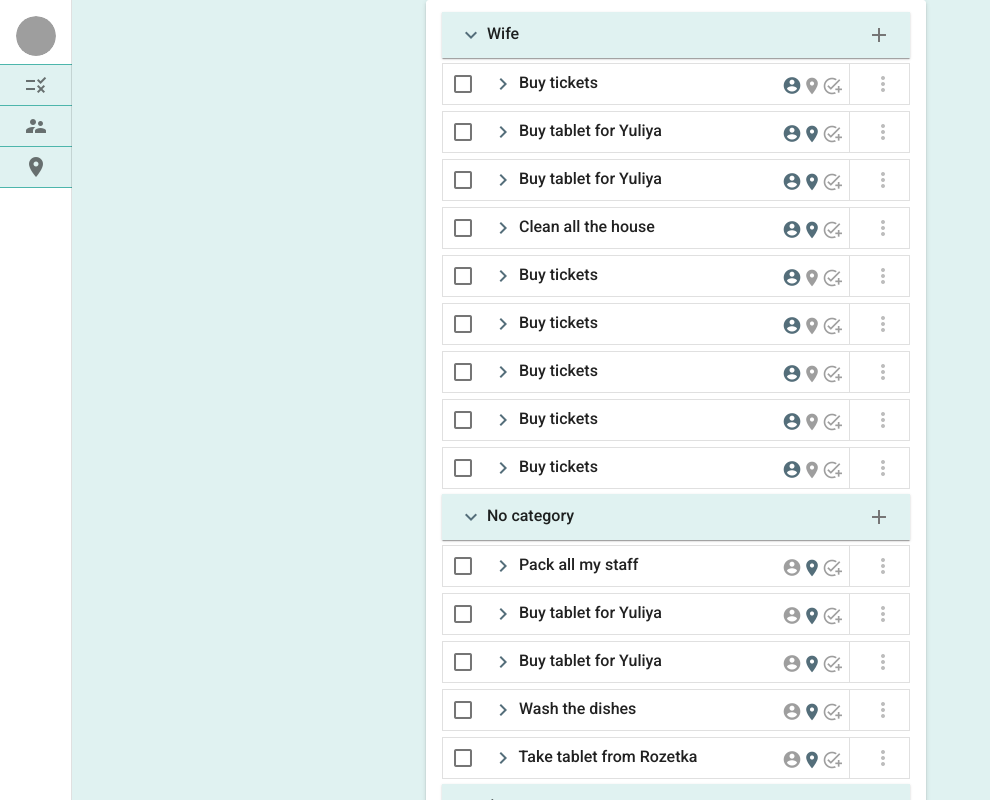
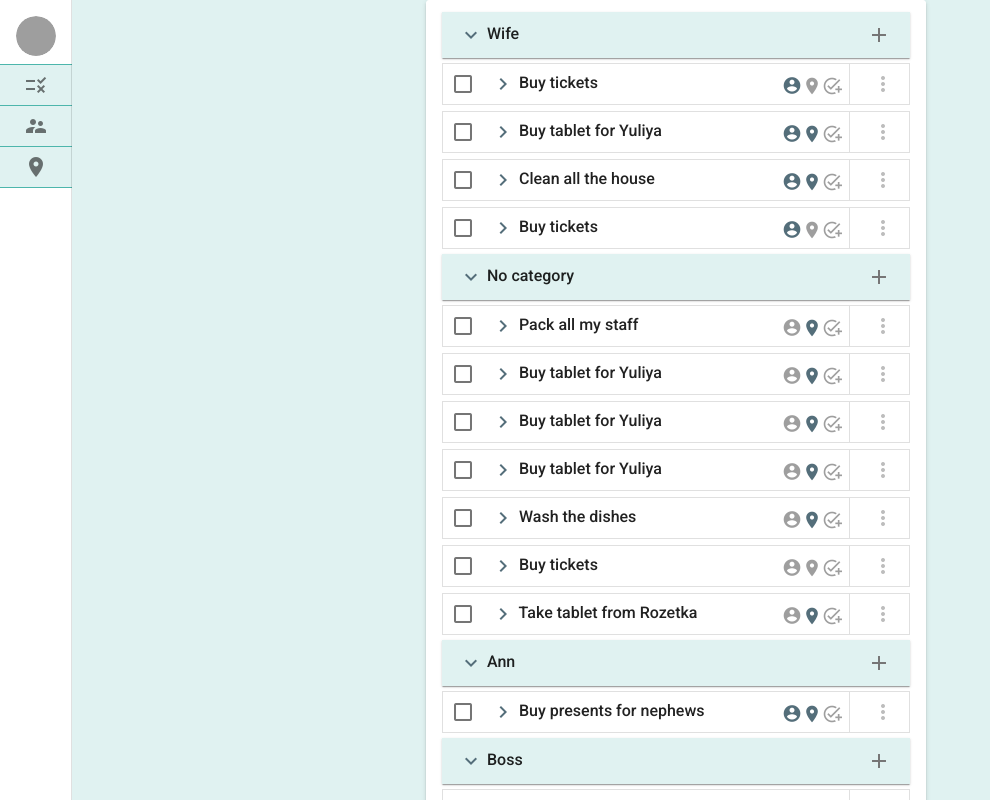
Before and after one commit to Yakhnitsa/vue-todo-app, a Vue app: page /people in a window 1280 px wide. Shown: the top 800 px of the page, without its empty margins (0-990 px from the left). Built offline with nearby package versions, Linux system fonts and the light colour scheme; data requests are answered from the project's data file; grey boxes are pictures that could not be loaded.

Commit message:
fix recursive saving items, not tested yet

```diff
--- a/json-server/todo.db.json
+++ b/json-server/todo.db.json
@@ -79,10 +79,7 @@
       "id": 6,
       "text": "Buy tablet for Yuliya",
       "isDone": false,
-      "person": {
-        "id": 0,
-        "name": "Wife"
-      },
+      "person": null,
       "location": {
         "id": 4,
         "name": "Lavina mall"
@@ -129,10 +126,7 @@
       "id": 10,
       "text": "Buy tickets",
       "isDone": false,
-      "person": {
-        "id": 0,
-        "name": "Wife"
-      },
+      "person": null,
       "location": null,
       "childTask": null
     },
@@ -149,39 +143,6 @@
     },
     {
       "id": 12,
-      "text": "Buy tickets",
-      "isDone": false,
-      "person": {
-        "id": 0,
-        "name": "Wife"
-      },
-      "location": null,
-      "childTask": null
-    },
-    {
-      "id": 13,
-      "text": "Buy tickets",
-      "isDone": false,
-      "person": {
-        "id": 0,
-        "name": "Wife"
-      },
-      "location": null,
-      "childTask": null
-    },
-    {
-      "id": 14,
-      "text": "Buy tickets",
-      "isDone": false,
-      "person": {
-        "id": 0,
-        "name": "Wife"
-      },
-      "location": null,
-      "childTask": null
-    },
-    {
-      "id": 15,
       "text": "Buy tickets",
       "isDone": false,
       "person": {
--- a/src/components/EditableChip.vue
+++ b/src/components/EditableChip.vue
@@ -77,7 +77,7 @@
                     return this.inputItem;
                 },
                 set(val){
-                  this.$emit('update:inputItem',val);
+                  this.$emit('update-item',val);
                 }
             },
             hasData(){
@@ -86,7 +86,7 @@
         },
         methods:{
             deleteItem(){
-                this.$emit('delete-item')
+                this.$emit('update-item',null);
             },
             openMenu(){
                 this.showMenu = true;
--- a/src/components/TodoItem.vue
+++ b/src/components/TodoItem.vue
@@ -59,8 +59,8 @@
                         <editable-chip ref="personChip"
                                       :input-item.sync="todoItem.person"
                                       :search-items="people"
-                                      @addNewRecord="addPerson"
-                                      @delete-item="deletePerson">
+                                      @addNewRecord="addNewPerson"
+                                      @update-item="updatePerson">
 <!--                            <template #default>{{todoItem.person.name}}</template>-->
                         </editable-chip>
                     </v-list-item>
@@ -71,7 +71,7 @@
                                 :input-item.sync="todoItem.location"
                                 :search-items="locations"
                                 @addNewRecord="addNewLocation"
-                                @delete-item="deleteLocation">
+                                @update-item="updateLocation">
                         </editable-chip>
                     </v-list-item>
                     <v-list-item class="px-0">
@@ -153,8 +153,9 @@
                         this.todoItem.location = res
                         this.loadingAwait = false;
                     });
+                this.saveTodo();
             },
-            addPerson(personName){
+            addNewPerson(personName){
                 let person = {name:personName}
                 this.loadingAwait= true;
                 this.savePersonAction(person)
@@ -162,38 +163,34 @@
                         this.todoItem.person = res
                         this.loadingAwait = false;
                     });
+                this.saveTodo();
             },
 
             addChildTask(){
 
             },
-            deletePerson(){
-                this.todoItem.person = null;
+            updatePerson(person){
+                this.todoItem.person = person;
+                this.saveTodo();
             },
-            deleteLocation(){
-                this.todoItem.location = null;
+            updateLocation(location){
+                this.todoItem.location = location;
+                this.saveTodo();
             },
-            deleteChildTask(){
 
-            },
-            editLocation(){
-
-            },
-            savePerson(){
-
-            },
-            editChildTask(){
-
-            },
+            saveTodo(){
+                this.loadingAwait = true
+                this.saveTodoAction(this.todoItem)
+                    .finally(()=> this.loadingAwait = false);
+            }
 
         },
         watch:{
             todoItem:{
                 deep: true,
                 handler(){
-                    this.loadingAwait = true
-                    this.saveTodoAction(this.todoItem)
-                        .finally(()=> this.loadingAwait = false);
+                    console.log(this.todoItem);
+                    // this.saveTodo();
                 }
             }
         },
```
